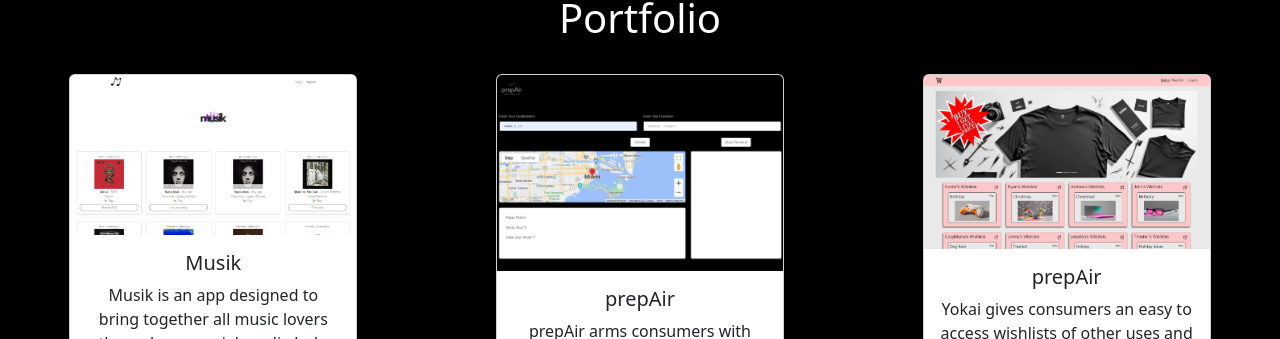
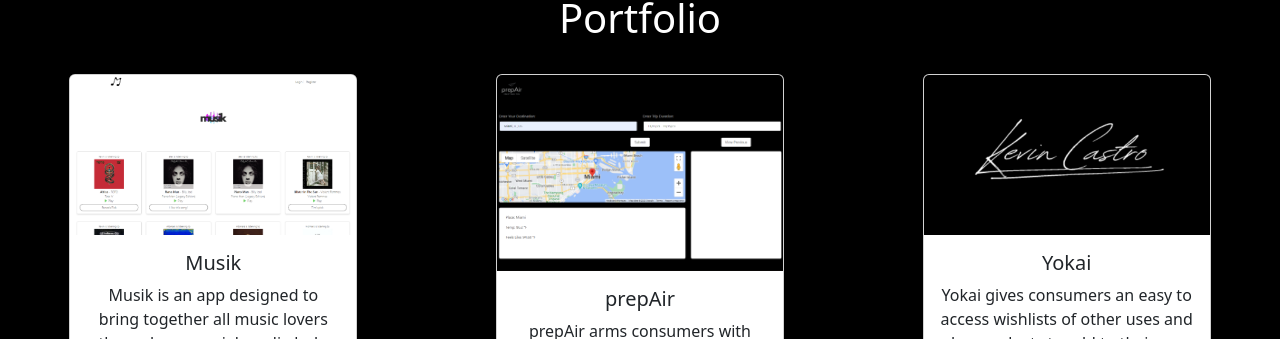
Before and after one commit to Kev-Castro/kc-porfolio-2023, a React (Vite) app: page /portfolio in a window 1280 px wide. Shown: the part 135-474 px from the top of the page. Built offline with nearby package versions, Linux system fonts and the light colour scheme.

Commit message:
fixed image bug

```diff
--- a/src/pages/Portfolio.jsx
+++ b/src/pages/Portfolio.jsx
@@ -1,3 +1,8 @@
+import musik from '../../images/musik.png'
+import prepAir from '../../images/prepAir.png'
+import yokai from '../../images/logo.png'
+import CS from '../../images/coming_soon.gif'
+
 function Portfolio() {
     return (
         // NEED TO ADD 3 MORE PROJECTS (COULD BE FAKE)
@@ -6,7 +11,7 @@ function Portfolio() {
             <div className="row row-cols-1 row-cols-md-2 row-cols-lg-3 g-4 text-center pt-4 pb-4">
                 <div className="col">
                     <a href="https://arcane-refuge-32686-92d3868f1b08.herokuapp.com/" target="_blank" className="card mx-auto">
-                        <img src="./images/musik.png" className="card-img-top" alt="..."></img>
+                        <img src={musik} className="card-img-top" alt="..."></img>
                         <div className="card-body">
                             <h5 className="card-title">Musik</h5>
                             <p className="card-text">Musik is an app designed to bring together all music lovers through one social media hub. Allows users to sample and share songs that pique their interest with fellow music enthusiasts through their profile. All choices are automatically pinned to their account and home page.</p>
@@ -15,7 +20,7 @@ function Portfolio() {
                 </div>
                 <div className="col">
                     <a href="https://kev-castro.github.io/prepAir/" target="_blank" className="card mx-auto">
-                        <img src="./images/prepAir.png" className="card-img-top" alt="..."></img>
+                        <img src={prepAir} className="card-img-top" alt="..."></img>
                         <div className="card-body">
                             <h5 className="card-title">prepAir</h5>
                             <p className="card-text">prepAir arms consumers with travel-related insight ahead of time ultimately allowing you to sit back, relax, and flip that out of office switch. Know before you go from weather statistics to surrounding towns, landmarks, and local hot spots via our interactive map.</p>
@@ -24,16 +29,16 @@ function Portfolio() {
                 </div>
                 <div className="col">
                     <a href="https://nameless-mesa-64050-dec54f78b1de.herokuapp.com/" target="_blank" className="card mx-auto">
-                        <img src="./images/yokai.png" className="card-img-top" alt="..."></img>
+                        <img src={yokai} className="card-img-top" alt="..."></img>
                         <div className="card-body">
-                            <h5 className="card-title">prepAir</h5>
+                            <h5 className="card-title">Yokai</h5>
                             <p className="card-text">Yokai gives consumers an easy to access wishlists of other uses and also products to add to their very own! You'll easily navigate throught Yokai to make an account for yourself and begin making those easy to access lists you can always come back to.</p>
                         </div>
                     </a>
                 </div>
                 <div className="col">
                     <a href="https://github.com/Kev-Castro" target="_blank" className="card mx-auto">
-                        <img src="./images/coming_soon.gif" className="card-img-top CS" alt="..."></img>
+                        <img src={CS} className="card-img-top CS" alt="..."></img>
                         <div className="card-body">
                             <h5 className="card-title">In Progress!</h5>
                             <p className="card-text">This App is in development and will be updated once completed.</p>
@@ -42,7 +47,7 @@ function Portfolio() {
                 </div>
                 <div className="col">
                     <a href="https://github.com/Kev-Castro" target="_blank" className="card mx-auto">
-                        <img src="./images/coming_soon.gif" className="card-img-top CS" alt="..."></img>
+                        <img src={CS} className="card-img-top CS" alt="..."></img>
                         <div className="card-body">
                             <h5 className="card-title">In Progress!</h5>
                             <p className="card-text">This App is in development and will be updated once completed.</p>
@@ -51,7 +56,7 @@ function Portfolio() {
                 </div>
                 <div className="col">
                     <a href="https://github.com/Kev-Castro" target="_blank" className="card mx-auto">
-                        <img src="./images/coming_soon.gif" className="card-img-top CS" alt="..."></img>
+                        <img src={CS} className="card-img-top CS" alt="..."></img>
                         <div className="card-body">
                             <h5 className="card-title">In Progress!</h5>
                             <p className="card-text">This App is in development and will be updated once completed.</p>
--- a/src/pages/Resume.jsx
+++ b/src/pages/Resume.jsx
@@ -1,3 +1,5 @@
+import resume from '../../images/KC_resume_23-1.png'
+
 function Resume() {
     return (
         <main className="container-fluid">
@@ -12,7 +14,7 @@ function Resume() {
                     <a href="./images/KevinCastro.pdf" download="KevinCastro.pdf" className="btn btn-dark">Download Resume</a>
 
                 </div>
-                <img src="./images/KC_resume_23-1.png" className="card-img-top img-fluid" alt="resume"></img>
+                <img src={resume} className="card-img-top img-fluid" alt="resume"></img>
             </div>
 
 
```
